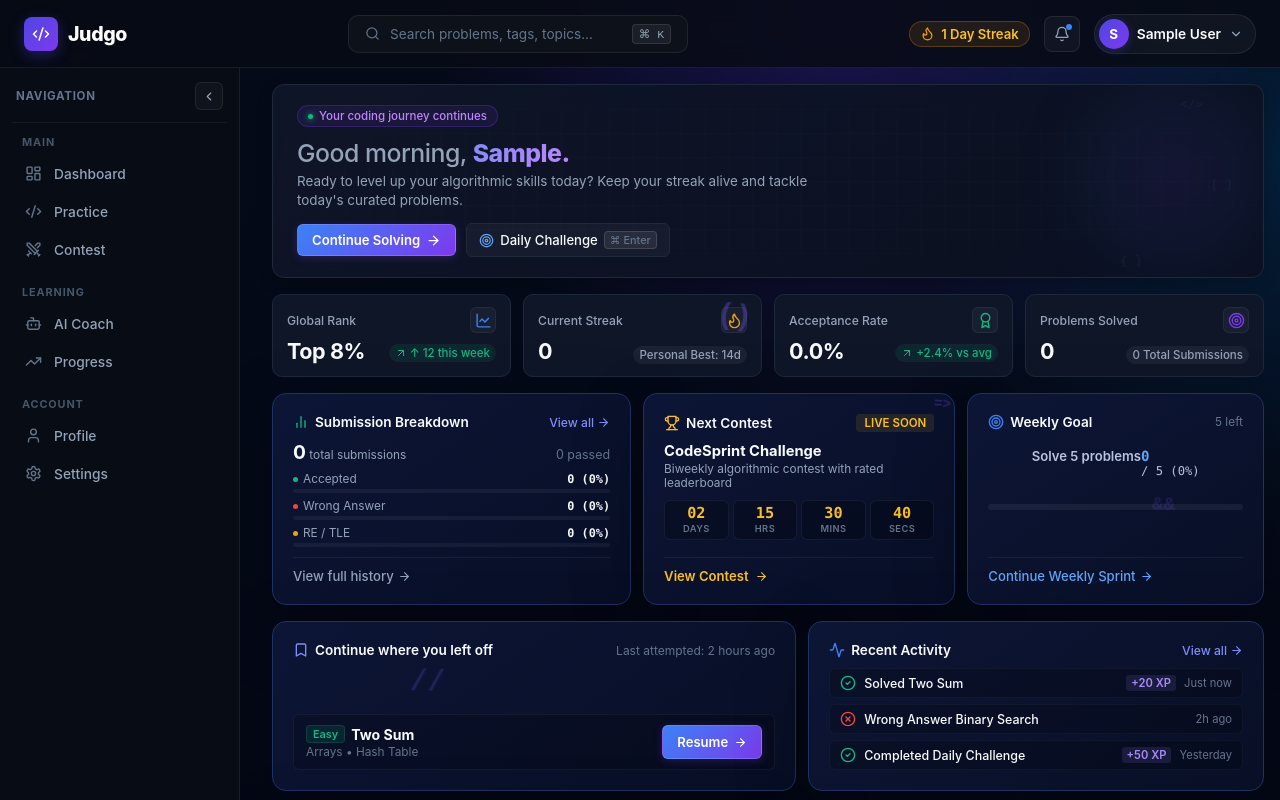
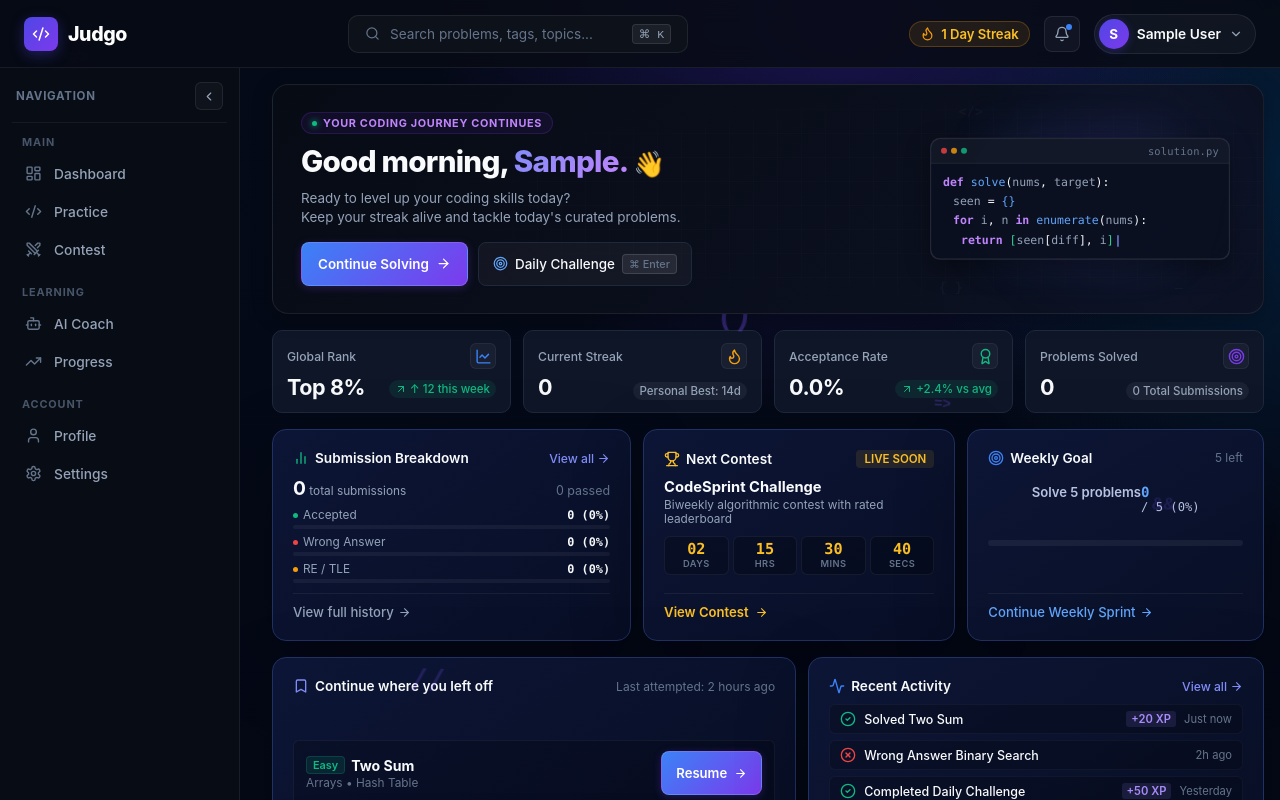
Before and after one commit to SanketMeghale/Online-Judge, a React (Vite) app in the folder apps/web/: page / in a window 1280 px wide. Shown: the top 800 px of the page. Built offline with nearby package versions, Linux system fonts and the light colour scheme; no server answers; sample sign-in values are in the browser's storage.

Commit message:
feat(dashboard): improve hero section with compact 2-column layout and animated code editor visual

```diff
--- a/apps/web/src/components/dashboard/DashboardHero.jsx
+++ b/apps/web/src/components/dashboard/DashboardHero.jsx
@@ -1,9 +1,12 @@
-import { useMemo } from "react";
+import { useMemo, useState, useEffect } from "react";
 import { Link } from "react-router-dom";
-import { motion } from "framer-motion";
-import { ArrowRight, Sparkles, Target } from "lucide-react";
+import { motion, useReducedMotion } from "framer-motion";
+import { ArrowRight, Target } from "lucide-react";
 
 export default function DashboardHero({ user, liveUser }) {
+  const prefersReducedMotion = useReducedMotion();
+
+  // Local time greeting
   const currentHour = new Date().getHours();
   const timeGreeting = useMemo(() => {
     if (currentHour < 12) return "Good morning";
@@ -11,91 +14,176 @@ export default function DashboardHero({ user, liveUser }) {
     return "Good evening";
   }, [currentHour]);
 
-  const displayName = liveUser?.name?.split(" ")[0] || liveUser?.username || user?.name || "Coder";
+  // Authentic user display name (updates dynamically from profile/settings)
+  const displayName = useMemo(() => {
+    const raw = liveUser?.name || liveUser?.username || user?.name || user?.username || "Coder";
+    return String(raw).trim().split(" ")[0] || "Coder";
+  }, [liveUser, user]);
+
+  // Blinking cursor state
+  const [cursorVisible, setCursorVisible] = useState(true);
+  useEffect(() => {
+    if (prefersReducedMotion) return;
+    const interval = setInterval(() => {
+      setCursorVisible((v) => !v);
+    }, 550);
+    return () => clearInterval(interval);
+  }, [prefersReducedMotion]);
 
   return (
     <motion.section
-      initial={{ opacity: 0, y: 12 }}
+      initial={prefersReducedMotion ? false : { opacity: 0, y: 10 }}
       animate={{ opacity: 1, y: 0 }}
-      transition={{ duration: 0.45, ease: [0.16, 1, 0.3, 1] }}
+      transition={{ duration: 0.35, ease: [0.16, 1, 0.3, 1] }}
       className="dash-hero"
+      aria-label="Welcome section"
     >
-      {/* Background Visual: Subtle Grid, Soft Glow & Slow Floating Glyphs */}
-      <div className="dash-hero-bg">
+      {/* Background Subtle Gradient & Grid */}
+      <div className="dash-hero-bg" aria-hidden="true">
         <div className="dash-hero-grid" />
         <div className="dash-hero-radial" />
-        <motion.span
-          animate={{ y: [0, -8, 0], rotate: [0, 4, 0] }}
-          transition={{ duration: 7, repeat: Infinity, ease: "easeInOut" }}
-          className="dash-hero-glyph glyph-1"
-        >
-          &lt;/&gt;
-        </motion.span>
-        <motion.span
-          animate={{ y: [0, 10, 0], rotate: [0, -4, 0] }}
-          transition={{ duration: 9, repeat: Infinity, ease: "easeInOut" }}
-          className="dash-hero-glyph glyph-2"
-        >
-          &#123; &#125;
-        </motion.span>
-        <motion.span
-          animate={{ y: [0, -6, 0] }}
-          transition={{ duration: 8, repeat: Infinity, ease: "easeInOut" }}
-          className="dash-hero-glyph glyph-3"
-        >
-          [ ]
-        </motion.span>
+
+        {/* Very subtle floating developer symbols around the right visual */}
+        <span className="dash-hero-glyph glyph-tag">&lt;/&gt;</span>
+        <span className="dash-hero-glyph glyph-bracket">&#123; &#125;</span>
+        <span className="dash-hero-glyph glyph-arrow">=&gt;</span>
+        <span className="dash-hero-glyph glyph-underscore">_</span>
       </div>
 
-      <div className="dash-hero-content">
-        {/* Status Badge */}
-        <motion.div
-          initial={{ opacity: 0, scale: 0.95 }}
-          animate={{ opacity: 1, scale: 1 }}
-          transition={{ duration: 0.3, delay: 0.1 }}
-          className="dash-hero-badge"
-        >
-          <span className="dash-badge-dot" />
-          <span>Your coding journey continues</span>
-        </motion.div>
+      {/* Main 2-Column Hero Content */}
+      <div className="dash-hero-layout">
+        {/* LEFT COLUMN: Personalized Welcome & Actions (65–68%) */}
+        <div className="dash-hero-left">
+          {/* Eyebrow */}
+          <motion.div
+            initial={prefersReducedMotion ? false : { opacity: 0, y: -4 }}
+            animate={{ opacity: 1, y: 0 }}
+            transition={{ duration: 0.3, delay: 0.05 }}
+            className="dash-hero-badge"
+          >
+            <span className="dash-badge-dot" aria-hidden="true" />
+            <span>YOUR CODING JOURNEY CONTINUES</span>
+          </motion.div>
 
-        {/* Headline Greeting */}
-        <div className="dash-hero-greeting">
+          {/* Heading Greeting */}
           <motion.h1
-            initial={{ opacity: 0, y: 8 }}
+            initial={prefersReducedMotion ? false : { opacity: 0, y: 6 }}
             animate={{ opacity: 1, y: 0 }}
-            transition={{ duration: 0.4, delay: 0.15, ease: [0.16, 1, 0.3, 1] }}
+            transition={{ duration: 0.35, delay: 0.1, ease: [0.16, 1, 0.3, 1] }}
+            className="dash-hero-title"
           >
-            <span className="dash-greeting-time">{timeGreeting}, </span>
+            <span>{timeGreeting}, </span>
             <span className="dash-user-name">{displayName}.</span>
+            <span className="dash-wave"> 👋</span>
           </motion.h1>
+
+          {/* Short 2-Line Subtitle */}
           <motion.p
-            initial={{ opacity: 0 }}
+            initial={prefersReducedMotion ? false : { opacity: 0 }}
             animate={{ opacity: 1 }}
-            transition={{ duration: 0.4, delay: 0.25 }}
+            transition={{ duration: 0.35, delay: 0.18 }}
             className="dash-hero-sub"
           >
-            Ready to level up your algorithmic skills today? Keep your streak alive and tackle today's curated problems.
+            Ready to level up your coding skills today?
+            <br />
+            Keep your streak alive and tackle today's curated problems.
           </motion.p>
+
+          {/* Exactly Two Action Buttons (44–46px) */}
+          <motion.div
+            initial={prefersReducedMotion ? false : { opacity: 0, y: 6 }}
+            animate={{ opacity: 1, y: 0 }}
+            transition={{ duration: 0.35, delay: 0.25 }}
+            className="dash-hero-actions"
+          >
+            <Link
+              to="/problems/two-sum"
+              className="dash-btn-primary"
+              aria-label="Continue solving current challenge"
+            >
+              <span>Continue Solving</span>
+              <ArrowRight size={15} className="arrow-icon" aria-hidden="true" />
+            </Link>
+
+            <Link
+              to="/problems"
+              className="dash-btn-secondary"
+              aria-label="View daily challenge"
+            >
+              <Target size={15} style={{ color: "#60a5fa" }} aria-hidden="true" />
+              <span>Daily Challenge</span>
+              <span className="dash-kbd" aria-hidden="true">⌘ Enter</span>
+            </Link>
+          </motion.div>
         </div>
 
-        {/* Action Buttons */}
+        {/* RIGHT COLUMN: Compact Floating Futuristic Coding Workspace Visual (32–35%) */}
         <motion.div
-          initial={{ opacity: 0, y: 6 }}
-          animate={{ opacity: 1, y: 0 }}
-          transition={{ duration: 0.35, delay: 0.3 }}
-          className="dash-hero-actions"
+          initial={prefersReducedMotion ? false : { opacity: 0, scale: 0.95 }}
+          animate={
+            prefersReducedMotion
+              ? { opacity: 1, scale: 1 }
+              : {
+                  opacity: 1,
+                  scale: 1,
+                  y: [0, -4, 0]
+                }
+          }
+          transition={
+            prefersReducedMotion
+              ? { duration: 0.4, delay: 0.2 }
+              : {
+                  opacity: { duration: 0.4, delay: 0.2 },
+                  scale: { duration: 0.4, delay: 0.2 },
+                  y: { duration: 6, repeat: Infinity, ease: "easeInOut" }
+                }
+          }
+          className="dash-hero-right"
+          aria-hidden="true"
         >
-          <Link to="/problems/two-sum" className="dash-btn-primary">
-            <span>Continue Solving</span>
-            <ArrowRight size={15} className="arrow-icon" />
-          </Link>
+          {/* Subtle Glow Behind Window */}
+          <div className="dash-editor-glow" />
 
-          <Link to="/problems" className="dash-btn-secondary">
-            <Target size={15} style={{ color: "#60a5fa" }} />
-            <span>Daily Challenge</span>
-            <span className="dash-kbd">⌘ Enter</span>
-          </Link>
+          {/* Floating Code Editor Window */}
+          <div className="dash-code-window">
+            {/* Window Title Bar */}
+            <div className="dash-code-header">
+              <div className="dash-code-dots">
+                <span className="dash-dot dot-close" />
+                <span className="dash-dot dot-minimize" />
+                <span className="dash-dot dot-maximize" />
+              </div>
+              <span className="dash-code-filename">solution.py</span>
+            </div>
+
+            {/* Code Body with Subtle Syntax Highlighting */}
+            <div className="dash-code-body">
+              <div className="code-line">
+                <span className="syn-kw">def</span> <span className="syn-fn">solve</span>
+                <span className="syn-op">(</span>nums<span className="syn-op">,</span> target
+                <span className="syn-op">):</span>
+              </div>
+              <div className="code-line indent">
+                seen <span className="syn-op">=</span> <span className="syn-fn">&#123;&#125;</span>
+              </div>
+              <div className="code-line indent">
+                <span className="syn-kw">for</span> i<span className="syn-op">,</span> n{" "}
+                <span className="syn-kw">in</span> <span className="syn-fn">enumerate</span>
+                <span className="syn-op">(</span>nums<span className="syn-op">):</span>
+              </div>
+              <div className="code-line indent-2">
+                <span className="syn-kw">return</span> <span className="syn-num">[</span>
+                seen<span className="syn-op">[</span>diff<span className="syn-op">]</span>
+                <span className="syn-op">,</span> i<span className="syn-num">]</span>
+                <span
+                  className="syn-cursor"
+                  style={{ opacity: cursorVisible ? 1 : 0 }}
+                >
+                  |
+                </span>
+              </div>
+            </div>
+          </div>
         </motion.div>
       </div>
     </motion.section>
--- a/apps/web/src/styles/dashboard.css
+++ b/apps/web/src/styles/dashboard.css
@@ -37,16 +37,19 @@
 }
 
 /* --------------------------------------------------------------------------
-   HERO / WELCOME SECTION (COMPACT)
+   HERO / WELCOME SECTION (COMPACT 2-COLUMN CODING HERO)
    -------------------------------------------------------------------------- */
 .dash-hero {
   position: relative;
-  background: linear-gradient(135deg, rgba(15, 22, 40, 0.95) 0%, rgba(11, 16, 32, 0.98) 100%);
-  border: 1px solid var(--dash-border);
-  border-radius: var(--dash-radius-lg);
-  padding: 20px 24px;
+  background: linear-gradient(135deg, #070b14 0%, #0d1224 100%);
+  border: 1px solid rgba(255, 255, 255, 0.08);
+  border-radius: 16px;
+  padding: 24px 28px;
   overflow: hidden;
-  box-shadow: 0 4px 16px rgba(0, 0, 0, 0.2);
+  box-shadow: 0 4px 20px rgba(0, 0, 0, 0.25);
+  min-height: 230px;
+  display: flex;
+  align-items: center;
 }
 
 .dash-hero-bg {
@@ -61,42 +64,52 @@
   position: absolute;
   inset: 0;
   background-image:
-    linear-gradient(to right, rgba(255, 255, 255, 0.03) 1px, transparent 1px),
-    linear-gradient(to bottom, rgba(255, 255, 255, 0.03) 1px, transparent 1px);
+    linear-gradient(to right, rgba(255, 255, 255, 0.02) 1px, transparent 1px),
+    linear-gradient(to bottom, rgba(255, 255, 255, 0.02) 1px, transparent 1px);
   background-size: 24px 24px;
-  mask-image: radial-gradient(ellipse 60% 50% at 50% 50%, #000 70%, transparent 100%);
-  opacity: 0.5;
+  mask-image: radial-gradient(ellipse 70% 60% at 70% 50%, #000 60%, transparent 100%);
+  opacity: 0.6;
 }
 
 .dash-hero-radial {
   position: absolute;
-  top: -30px;
-  right: -30px;
-  width: 240px;
-  height: 240px;
-  background: radial-gradient(circle, rgba(124, 58, 237, 0.1) 0%, rgba(59, 130, 246, 0.05) 50%, transparent 70%);
-  filter: blur(30px);
+  top: -40px;
+  right: -20px;
+  width: 300px;
+  height: 260px;
+  background: radial-gradient(circle, rgba(124, 58, 237, 0.08) 0%, rgba(59, 130, 246, 0.04) 50%, transparent 70%);
+  filter: blur(40px);
 }
 
 .dash-hero-glyph {
   position: absolute;
   font-family: ui-monospace, SFMono-Regular, Menlo, Monaco, Consolas, monospace;
-  font-size: 0.78rem;
-  color: rgba(148, 163, 184, 0.06);
+  font-size: 0.85rem;
+  color: rgba(148, 163, 184, 0.05);
   user-select: none;
   font-weight: 700;
 }
 
-.glyph-1 { top: 14px; right: 60px; }
-.glyph-2 { bottom: 18px; right: 120px; }
-.glyph-3 { top: 50%; right: 30px; }
+.glyph-tag { top: 18px; right: 280px; }
+.glyph-bracket { bottom: 18px; right: 300px; }
+.glyph-arrow { top: 40%; right: 40px; }
+.glyph-underscore { bottom: 24px; right: 80px; }
 
-.dash-hero-content {
+/* 2-Column Hero Layout */
+.dash-hero-layout {
   position: relative;
   z-index: 1;
+  display: grid;
+  grid-template-columns: 1fr 310px;
+  align-items: center;
+  gap: 24px;
+  width: 100%;
+}
+
+.dash-hero-left {
   display: flex;
   flex-direction: column;
-  gap: 12px;
+  gap: 10px;
 }
 
 .dash-hero-badge {
@@ -104,13 +117,15 @@
   align-items: center;
   gap: 6px;
   width: fit-content;
-  background: rgba(124, 58, 237, 0.1);
-  border: 1px solid rgba(124, 58, 237, 0.25);
+  background: rgba(124, 58, 237, 0.08);
+  border: 1px solid rgba(124, 58, 237, 0.2);
   border-radius: 999px;
   padding: 3px 10px;
-  font-size: 0.72rem;
-  font-weight: 500;
+  font-size: 0.68rem;
+  font-weight: 700;
+  letter-spacing: 0.06em;
   color: #c084fc;
+  text-transform: uppercase;
 }
 
 .dash-badge-dot {
@@ -121,24 +136,13 @@
   box-shadow: 0 0 6px #10b981;
 }
 
-.dash-hero-greeting {
-  display: flex;
-  flex-direction: column;
-  gap: 3px;
-}
-
-.dash-hero-greeting h1 {
-  font-size: 1.55rem;
+.dash-hero-title {
+  font-size: 1.85rem;
   font-weight: 800;
-  letter-spacing: -0.02em;
+  letter-spacing: -0.025em;
   color: var(--dash-text-primary);
   margin: 0;
-  line-height: 1.2;
-}
-
-.dash-greeting-time {
-  color: var(--dash-text-secondary);
-  font-weight: 500;
+  line-height: 1.15;
 }
 
 .dash-user-name {
@@ -147,12 +151,17 @@
   -webkit-text-fill-color: transparent;
 }
 
+.dash-wave {
+  font-size: 1.6rem;
+  vertical-align: -1px;
+}
+
 .dash-hero-sub {
   color: var(--dash-text-secondary);
   font-size: 0.84rem;
   margin: 0;
-  max-width: 560px;
-  line-height: 1.4;
+  max-width: 480px;
+  line-height: 1.45;
 }
 
 .dash-hero-actions {
@@ -160,29 +169,31 @@
   align-items: center;
   gap: 10px;
   flex-wrap: wrap;
-  margin-top: 2px;
+  margin-top: 4px;
 }
 
 .dash-btn-primary {
   display: inline-flex;
   align-items: center;
-  gap: 6px;
+  gap: 7px;
   background: linear-gradient(135deg, #3b82f6 0%, #7c3aed 100%);
   color: #ffffff;
   border: 1px solid rgba(255, 255, 255, 0.15);
-  border-radius: var(--dash-radius-sm);
-  padding: 7px 14px;
-  font-size: 0.82rem;
+  border-radius: 8px;
+  height: 44px;
+  padding: 0 16px;
+  font-size: 0.84rem;
   font-weight: 600;
   text-decoration: none;
   cursor: pointer;
   box-shadow: 0 2px 8px rgba(124, 58, 237, 0.25);
-  transition: transform 0.15s ease, box-shadow 0.15s ease;
+  transition: transform 0.15s ease, box-shadow 0.15s ease, filter 0.15s ease;
 }
 
 .dash-btn-primary:hover {
   transform: translateY(-1px);
-  box-shadow: 0 4px 12px rgba(124, 58, 237, 0.35);
+  filter: brightness(1.08);
+  box-shadow: 0 4px 14px rgba(124, 58, 237, 0.35);
 }
 
 .dash-btn-primary .arrow-icon {
@@ -196,13 +207,14 @@
 .dash-btn-secondary {
   display: inline-flex;
   align-items: center;
-  gap: 6px;
+  gap: 7px;
   background: rgba(255, 255, 255, 0.04);
   color: var(--dash-text-primary);
   border: 1px solid var(--dash-border);
-  border-radius: var(--dash-radius-sm);
-  padding: 7px 12px;
-  font-size: 0.82rem;
+  border-radius: 8px;
+  height: 44px;
+  padding: 0 14px;
+  font-size: 0.84rem;
   font-weight: 500;
   text-decoration: none;
   cursor: pointer;
@@ -221,8 +233,114 @@
   background: rgba(255, 255, 255, 0.08);
   border: 1px solid rgba(255, 255, 255, 0.12);
   border-radius: 4px;
-  padding: 1px 5px;
+  padding: 2px 6px;
   color: var(--dash-text-muted);
+}
+
+/* RIGHT COLUMN: FLOATING CODE EDITOR WINDOW */
+.dash-hero-right {
+  position: relative;
+  display: flex;
+  align-items: center;
+  justify-content: center;
+}
+
+.dash-editor-glow {
+  position: absolute;
+  inset: -10px;
+  background: radial-gradient(circle, rgba(124, 58, 237, 0.15) 0%, rgba(59, 130, 246, 0.08) 50%, transparent 70%);
+  filter: blur(18px);
+  pointer-events: none;
+  z-index: 0;
+}
+
+.dash-code-window {
+  position: relative;
+  z-index: 1;
+  width: 100%;
+  max-width: 300px;
+  background: rgba(11, 16, 32, 0.95);
+  border: 1px solid rgba(255, 255, 255, 0.1);
+  border-radius: 10px;
+  box-shadow: 0 8px 24px rgba(0, 0, 0, 0.4), 0 0 1px rgba(255, 255, 255, 0.2) inset;
+  overflow: hidden;
+  font-family: ui-monospace, SFMono-Regular, Menlo, Monaco, Consolas, monospace;
+}
+
+.dash-code-header {
+  display: flex;
+  align-items: center;
+  justify-content: space-between;
+  padding: 6px 10px;
+  background: rgba(255, 255, 255, 0.03);
+  border-bottom: 1px solid rgba(255, 255, 255, 0.06);
+}
+
+.dash-code-dots {
+  display: flex;
+  align-items: center;
+  gap: 4px;
+}
+
+.dash-dot {
+  width: 6px;
+  height: 6px;
+  border-radius: 50%;
+}
+
+.dot-close { background: #ef4444; opacity: 0.8; }
+.dot-minimize { background: #f59e0b; opacity: 0.8; }
+.dot-maximize { background: #10b981; opacity: 0.8; }
+
+.dash-code-filename {
+  font-size: 0.65rem;
+  color: var(--dash-text-muted);
+  letter-spacing: 0.02em;
+}
+
+.dash-code-body {
+  padding: 10px 12px;
+  font-size: 0.72rem;
+  line-height: 1.5;
+  color: #94a3b8;
+  display: flex;
+  flex-direction: column;
+  gap: 2px;
+}
+
+.code-line {
+  white-space: nowrap;
+}
+
+.code-line.indent {
+  padding-left: 10px;
+}
+
+.code-line.indent-2 {
+  padding-left: 18px;
+}
+
+/* Syntax Highlighting */
+.syn-kw { color: #c084fc; font-weight: 600; }
+.syn-fn { color: #60a5fa; font-weight: 500; }
+.syn-op { color: #f8fafc; }
+.syn-num { color: #34d399; }
+.syn-cursor {
+  color: #818cf8;
+  font-weight: 700;
+  margin-left: 1px;
+  display: inline-block;
+  vertical-align: baseline;
+}
+
+@media (max-width: 900px) {
+  .dash-hero-layout {
+    grid-template-columns: 1fr;
+  }
+
+  .dash-hero-right {
+    display: none;
+  }
 }
 
 /* --------------------------------------------------------------------------
```
